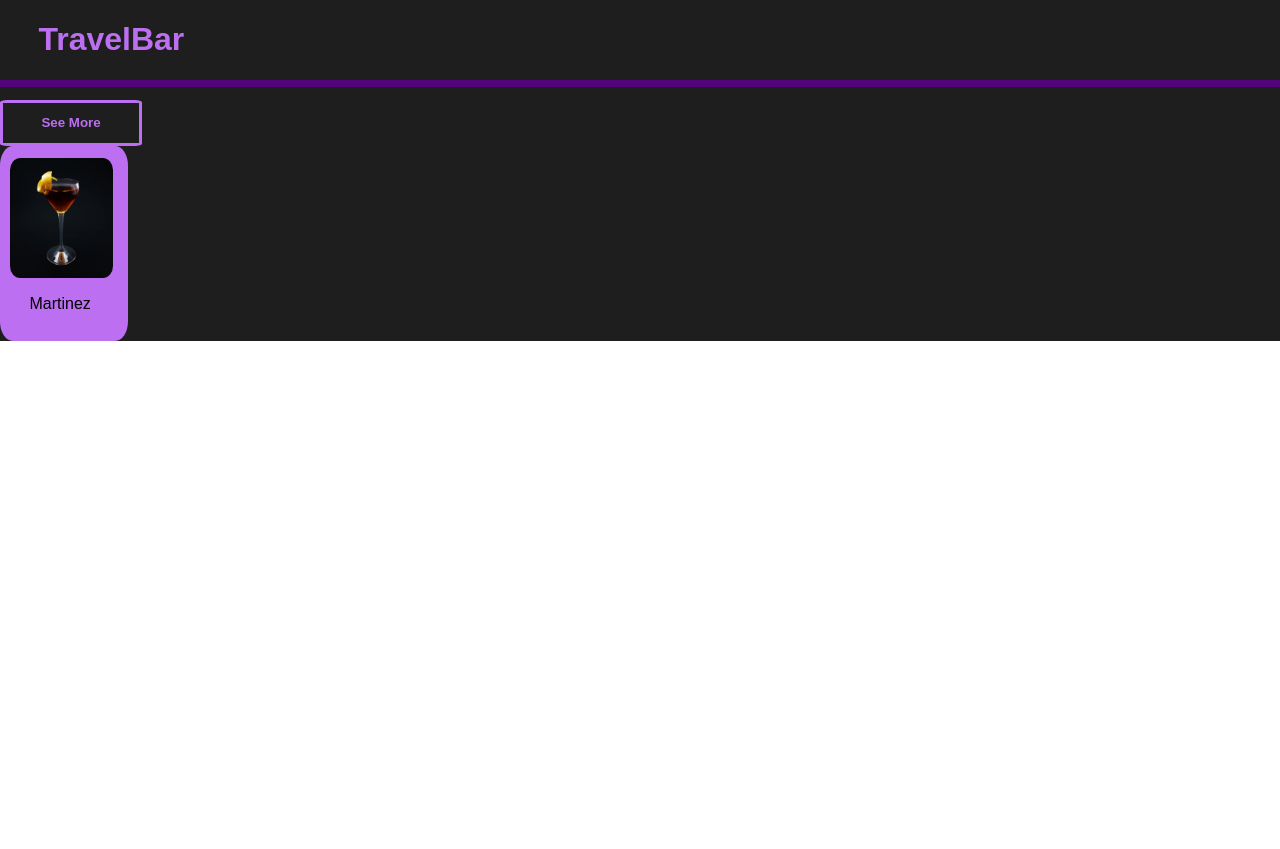
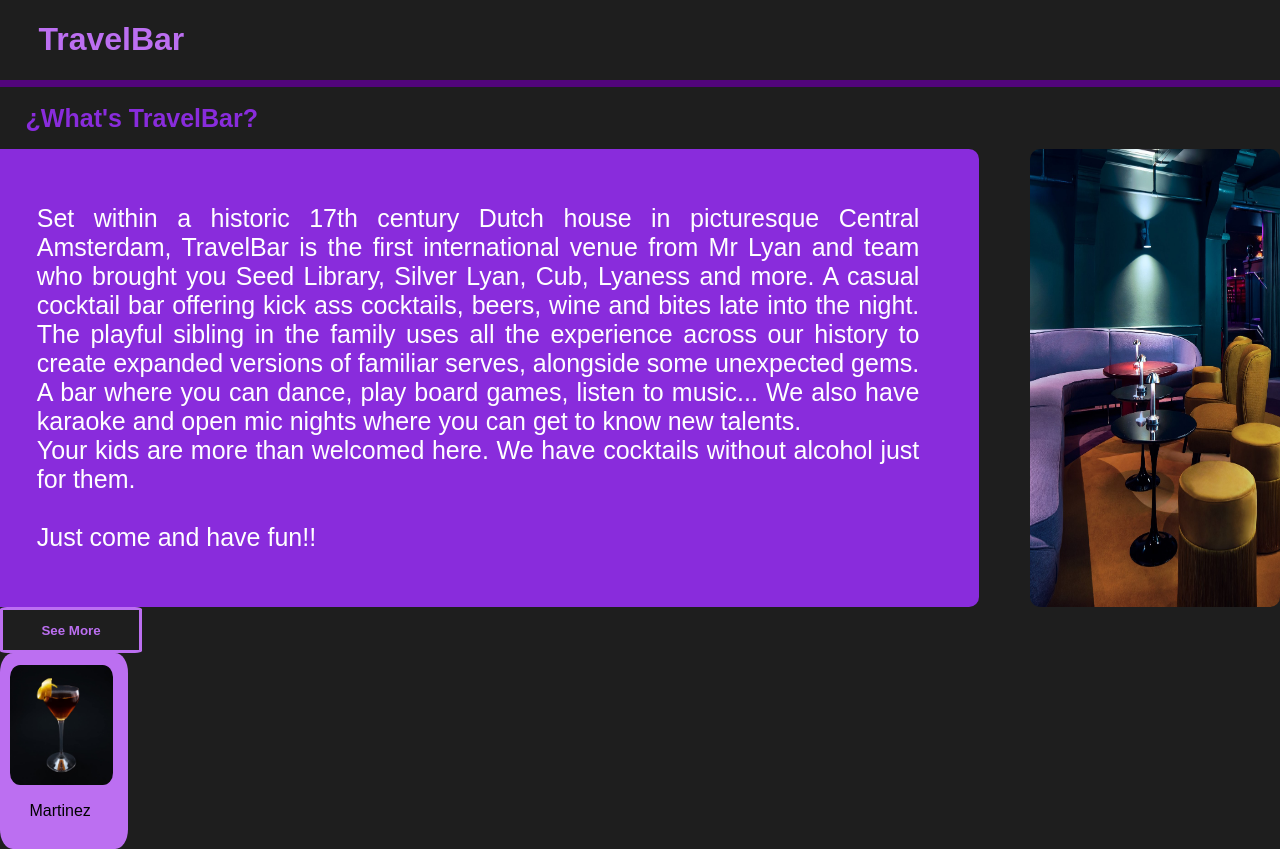
Before and after one commit to akane52/TravelBar, a React (Create React App) app: page / in a window 1280 px wide. Before the commit the page ends 800 px from the top, so only its background shows below. Built offline with nearby package versions, Linux system fonts and the light colour scheme; the HTML template or start-up script is replaced by a standard one.

Commit message:
DONE DONE

```diff
--- a/src/App.js
+++ b/src/App.js
@@ -3,12 +3,16 @@
 import CocktailCards from './components/CocktailCardComponent';
 import logo from "../src/resources/martinez.jpg"
 import NavBar from './components/NavBar';
-
+import TravelBarInformation from './components/InformationComponent/index'
+import barPhoto from "../src/resources/barPhoto.jpg"
 
 function App() {
   return (
     <Main className="App">
       <NavBar title='TravelBar' />
+      <TravelBarInformation
+        picture={barPhoto}
+      ></TravelBarInformation>
       <Button text= 'See More' />
       <CocktailCards
           picture={logo}
```
